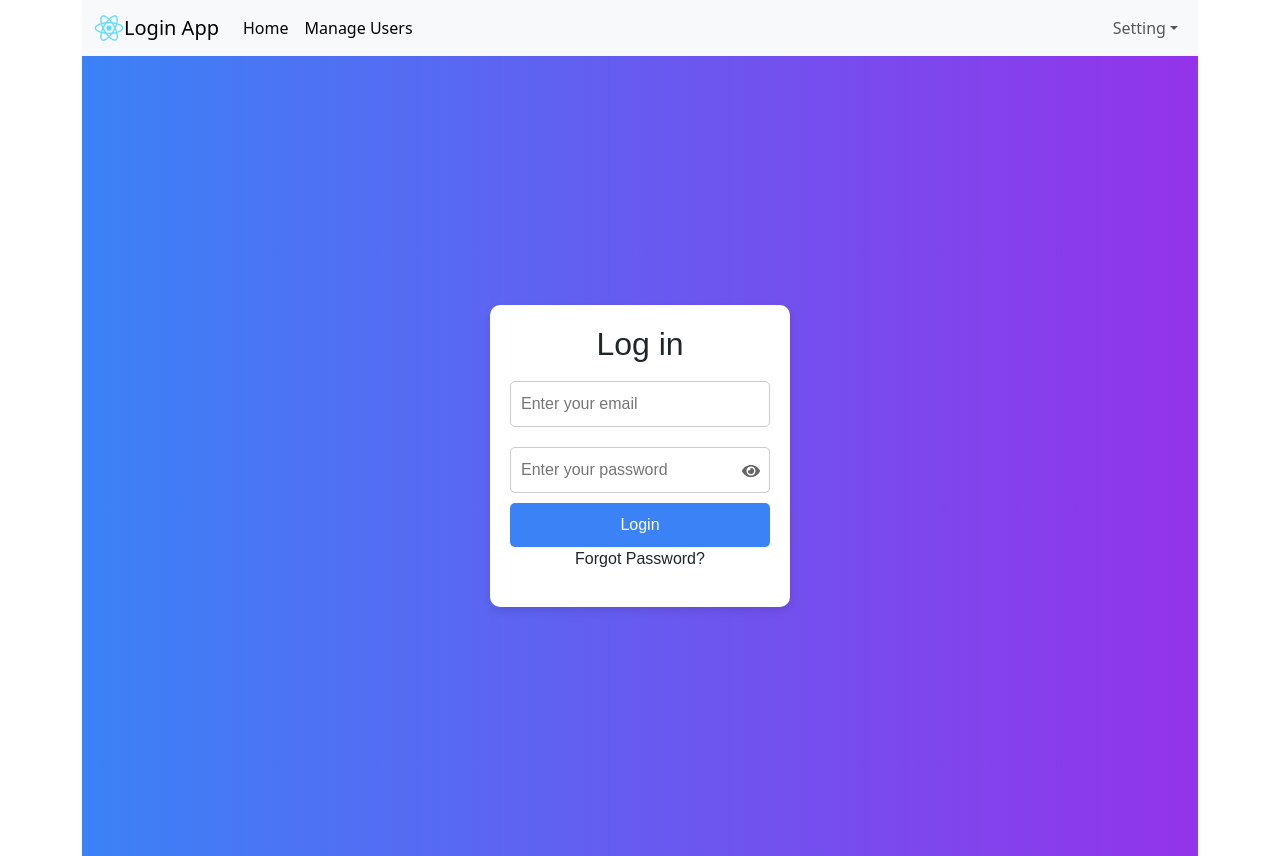
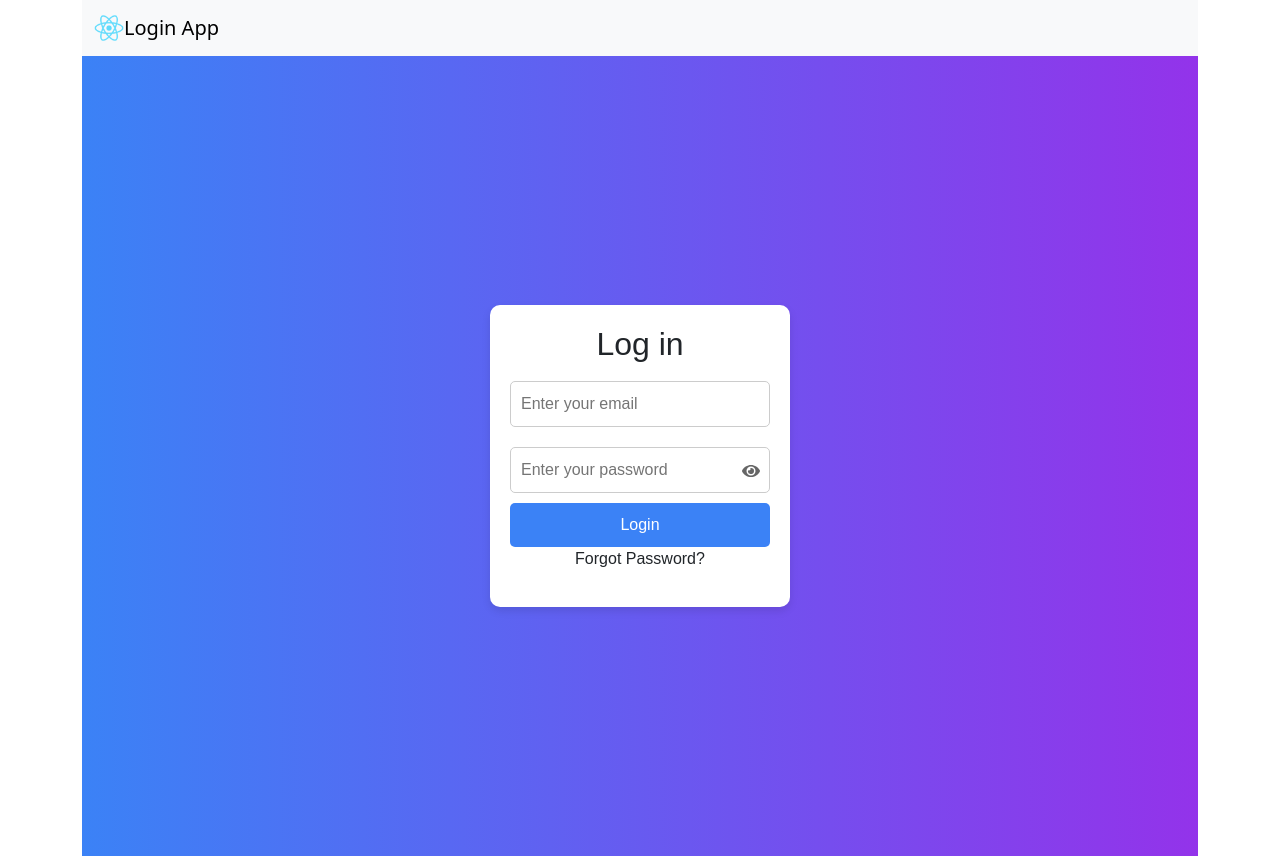
Before and after one commit to phucpham24/loginapp, a React (Create React App) app: page /login in a window 1280 px wide. Built offline with nearby package versions, Linux system fonts and the light colour scheme.

Commit message:
handle refresh page

```diff
--- a/src/App.js
+++ b/src/App.js
@@ -8,12 +8,20 @@ import Home from './components/Home';
 import { Routes, Route, Link  } from 'react-router-dom';
 import Login from './components/login';
 import { UserContext } from './context/UserContext';
-import { useContext } from 'react';
+import { useContext, useEffect } from 'react';
 
 function App() {
-  const {user} = useContext(UserContext)
+  const {user, loginContext} = useContext(UserContext)
 
   console.log(">>>> user", user)
+
+  useEffect(()=>{
+    if(localStorage.getItem("token")){
+      loginContext(localStorage.getItem("email"), localStorage.getItem("token"))
+    }
+  }
+,[])
+
   return (
     <>
         <div className='app-container'>
--- a/src/components/Header.js
+++ b/src/components/Header.js
@@ -32,10 +32,12 @@ function Header() {
         </Navbar.Brand>
         <Navbar.Toggle aria-controls="basic-navbar-nav" />
         <Navbar.Collapse id="basic-navbar-nav">
+          {(user && user.auth || window.location.pathname ==='/') &&
+          <>
           <Nav className="me-auto">
 
               <NavLink to="/" className="active nav-link">Home</NavLink>
-              <NavLink to="/users" className="active nav-link">Manage Users</NavLink>
+              {user && user.auth && <NavLink to="/users" className="active nav-link">Manage Users</NavLink>}
           </Nav>
             <Nav>
             {user && user.email && <span className='nav-link'> Welcome {user.email} </span>}
@@ -46,6 +48,8 @@ function Header() {
                 }
             </NavDropdown>
           </Nav>
+          </>
+          }
         </Navbar.Collapse>
       </Container>
     </Navbar>
--- a/src/context/UserContext.js
+++ b/src/context/UserContext.js
@@ -14,11 +14,12 @@ const UserProvider = ({ children }) => {
       auth: true,
     }));
     localStorage.setItem("token", token);
-
+    localStorage.setItem("email", email);
   };
 
   const logout = () => {
     localStorage.removeItem("token");
+    localStorage.removeItem("email");
     setUser((user) => ({
       email: '',
       auth: false,
```
